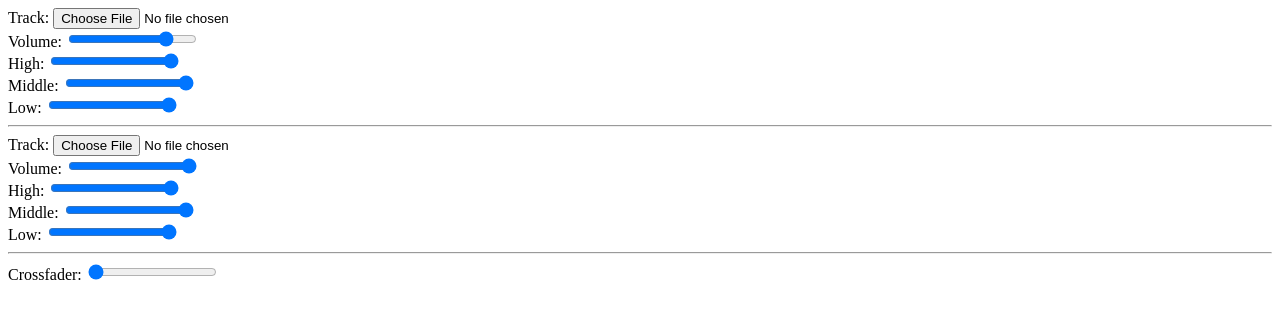
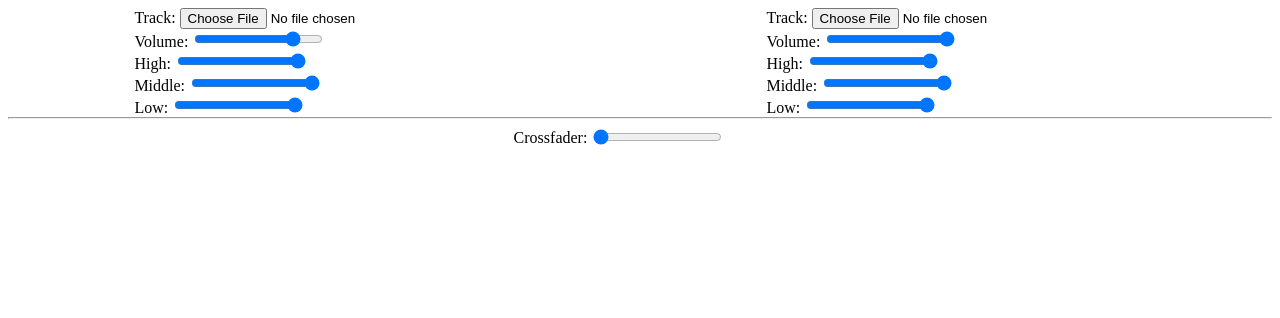
Before and after one commit to VetoProjects/supersaw, a website: page index.html in a window 1280 px wide. Drawn offline with Linux system fonts and the light colour scheme.

Commit message:
Added minimal style

```diff
--- a/index.html
+++ b/index.html
@@ -3,6 +3,8 @@
 <html>
     <head>
         <title>Supersaw</title>
+
+        <link rel="stylesheet" href="style/main.css"/>
     </head>
     <body>
         <div class="player" id="player1">
@@ -13,8 +15,6 @@
             Low: <input type="range" class="low" min="0" max="100" value="100" /><br />
         </div>
 
-        <hr>
-
         <div class="player" id="player2">
             Track: <input type="file" class="audioFile" accept="audio/*" /><br>
             Volume: <input type="range" class="volume" min="0" max="100" value="100" /><br />
@@ -23,9 +23,12 @@
             Low: <input type="range" class="low" min="0" max="100" value="100" /><br />
         </div>
 
-        <hr>
+        <hr/>
 
-        Crossfader: <input type="range" id="crossfader" min="0" max="200" value="0" />
+        <form class="centered" action=".">
+          <label for="crossfader">Crossfader:</label>
+          <input type="range" id="crossfader" min="0" max="200" value="0" />
+        </form>
 
         <script src="lib/widgets/equalizer.js" type="text/javascript" charset="utf-8"></script>
         <script src="lib/widgets/crossfader.js" type="text/javascript" charset="utf-8"></script>
--- /dev/null
+++ b/style/main.css
@@ -0,0 +1,23 @@
+.player {
+  margin-left: 10%;
+  width: 30%;
+  margin-right: 10%;
+}
+
+#player1 {
+  float: left;
+}
+
+#player2 {
+  float: right;
+}
+
+.centered {
+  margin-left: 40%;
+  width: 20%;
+}
+
+#crossfader {
+  position: relative;
+  vertical-align: bottom;
+}
```
